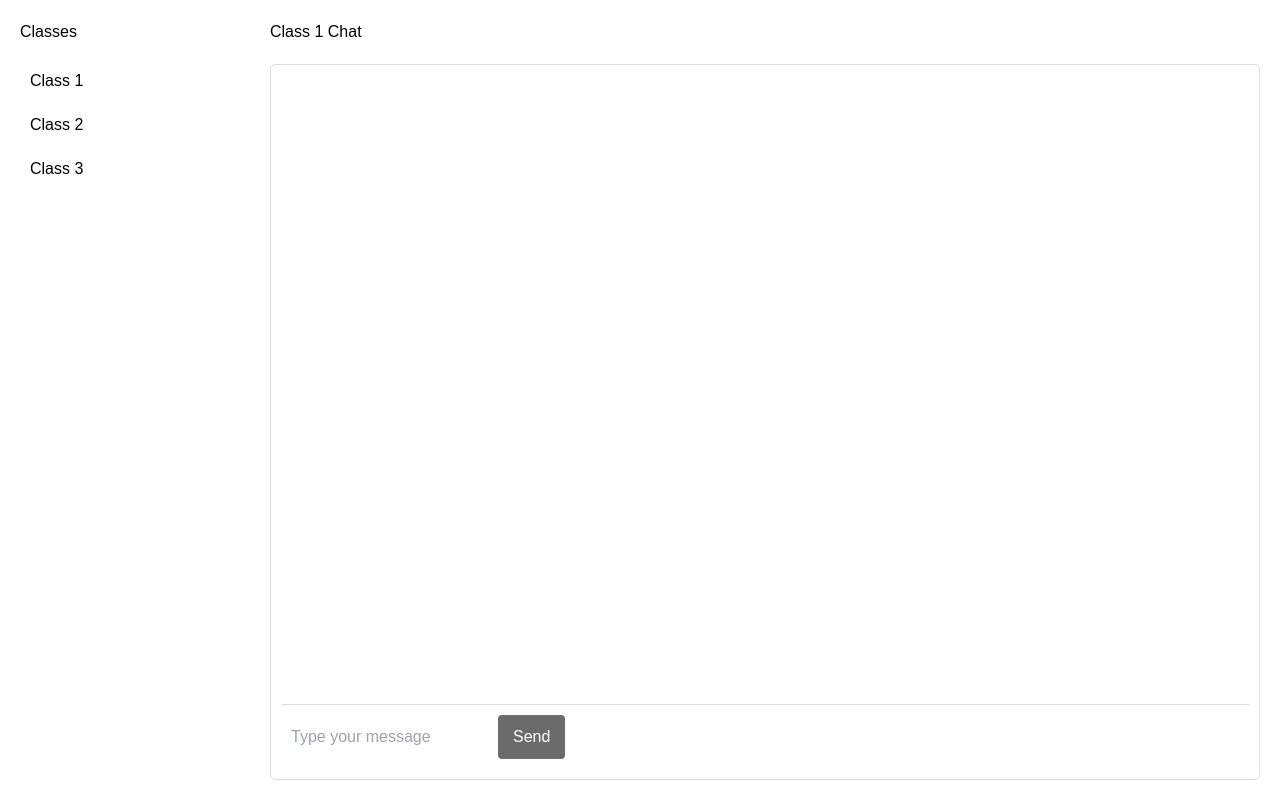
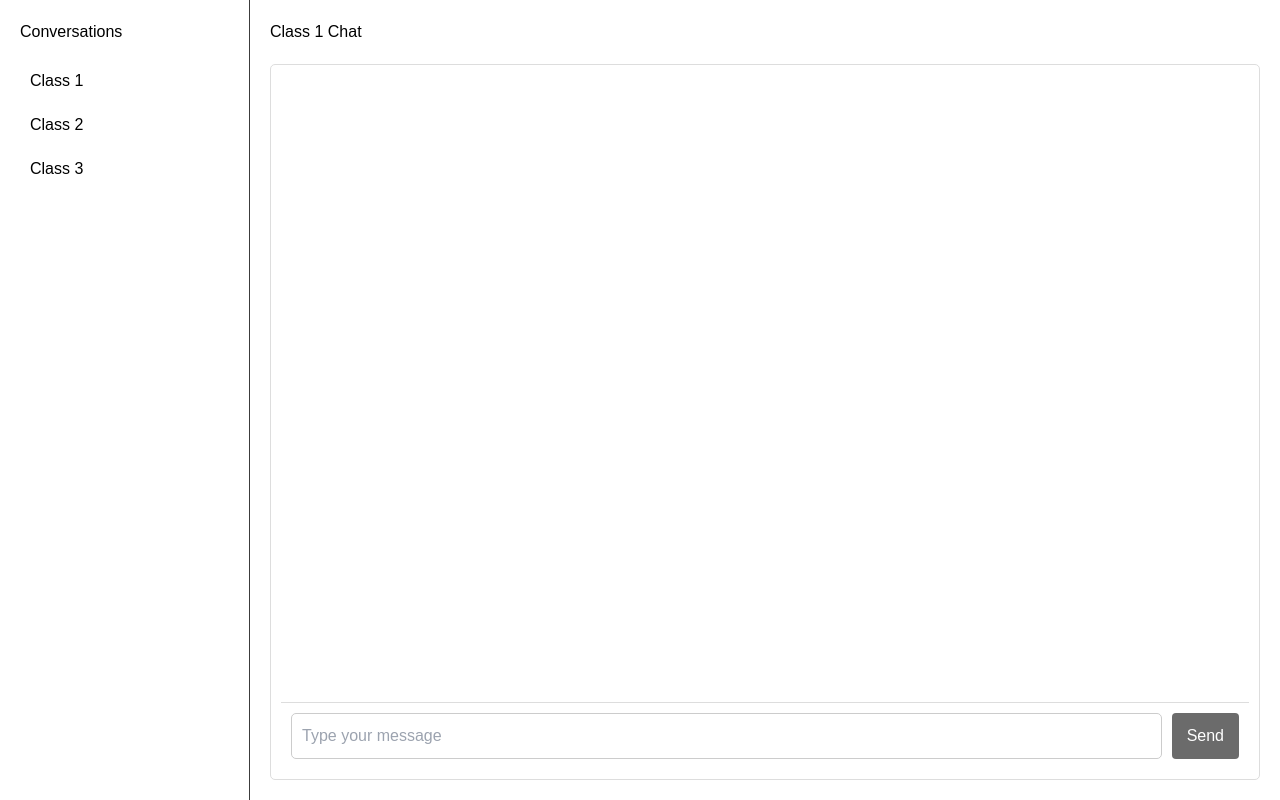
Before and after one commit to kevinlee1989/UCSD-Chat, a React (Create React App) app: page / in a window 1280 px wide. Both pictures are taken after a click on the item "Class 1". Built offline with nearby package versions, Linux system fonts and the light colour scheme.

Commit message:
add design

```diff
--- a/src/pages/Home.jsx
+++ b/src/pages/Home.jsx
@@ -1,6 +1,7 @@
 import React from "react";
 import { useState } from "react";
-import '../styles/Home.css';
+import "../styles/Home.css";
+import { Avatar } from "@mui/material";
 
 const Home = () => {
   const classes = ["Class 1", "Class 2", "Class 3"]; // List of classes
@@ -11,16 +12,16 @@ const Home = () => {
   const handleClassSelect = (className) => {
     setSelectedClass(className);
     if (!messages[className]) {
-            setMessages(prev => ({ ...prev, [className]: [] })); // Initialize messages for the selected class
+      setMessages((prev) => ({ ...prev, [className]: [] })); // Initialize messages for the selected class
     }
   };
 
   const sendMessage = (e) => {
     e.preventDefault();
     if (input.trim() && selectedClass) {
-            setMessages(prevMessages => ({
+      setMessages((prevMessages) => ({
         ...prevMessages,
-                [selectedClass]: [...prevMessages[selectedClass], input]
+        [selectedClass]: [...prevMessages[selectedClass], input],
       }));
       setInput("");
     }
@@ -29,10 +30,14 @@ const Home = () => {
   return (
     <div className="container">
       <div className="class-list">
-                <h2>Classes</h2>
+        <h2>Conversations</h2>
         <ul>
           {classes.map((className, index) => (
-                        <li key={index} onClick={() => handleClassSelect(className)} style={{ cursor: "pointer" }}>
+            <li
+              key={index}
+              onClick={() => handleClassSelect(className)}
+              style={{ cursor: "pointer" }}
+            >
               {className}
             </li>
           ))}
@@ -44,7 +49,22 @@ const Home = () => {
           <div className="chat-box">
             <div className="messages">
               {messages[selectedClass]?.map((msg, index) => (
-                                <div key={index} className="message">{msg}</div>
+                <div
+                  style={{
+                    display: "flex",
+                    alignItems: "center",
+                    marginTop: "10px",
+                  }}
+                >
+                  <div key={index} className="message">
+                    {msg}
+                  </div>
+                  <Avatar
+                    alt="Remy Sharp"
+                    src="/static/images/avatar/1.jpg"
+                    style={{ marginLeft: "10px" }}
+                  />
+                </div>
               ))}
             </div>
             <form onSubmit={sendMessage} className="message-form">
@@ -53,14 +73,24 @@ const Home = () => {
                 value={input}
                 onChange={(e) => setInput(e.target.value)}
                 placeholder="Type your message"
+                style={{
+                  width: "100%",
+                  padding: "10px",
+                  fontSize: "16px",
+                  borderRadius: "5px",
+                  border: "1px solid #ccc",
+                  marginRight: "10px",
+                }}
               />
-                            <button type="submit" className="send-button">Send</button>
+              <button type="submit" className="send-button">
+                Send
+              </button>
             </form>
           </div>
         )}
       </div>
     </div>
   );
-}
+};
 
 export default Home;
--- a/src/styles/Home.css
+++ b/src/styles/Home.css
@@ -15,6 +15,7 @@
     color: rgb(0, 0, 0);
     padding: 20px;
     position: relative;
+    border-right: #3c3c3c 1px solid;
 }
 
 .class-list h2 {
@@ -57,6 +58,7 @@
     flex: 1;
     display: flex;
     flex-direction: column;
+    overflow-y: scroll;
 }
 
 .messages {
@@ -69,8 +71,9 @@
 .message {
     margin: 5px 0;
     padding: 8px;
-    border-radius: 4px;
+    border-radius: 5px;
     background-color: #E3F2FD;
+    margin-left: auto;
 }
 
 .message-form {
```
Lines whose indentation alone changed are shown as unchanged.
